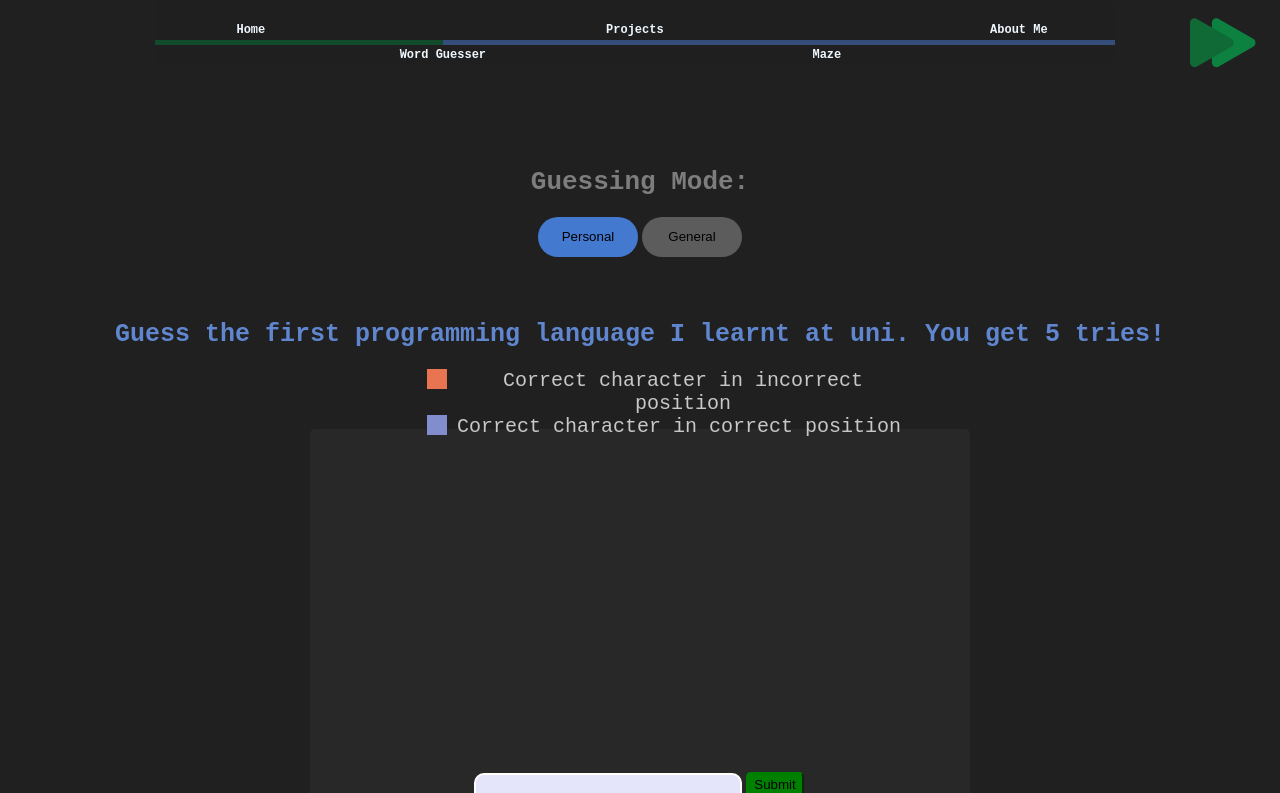
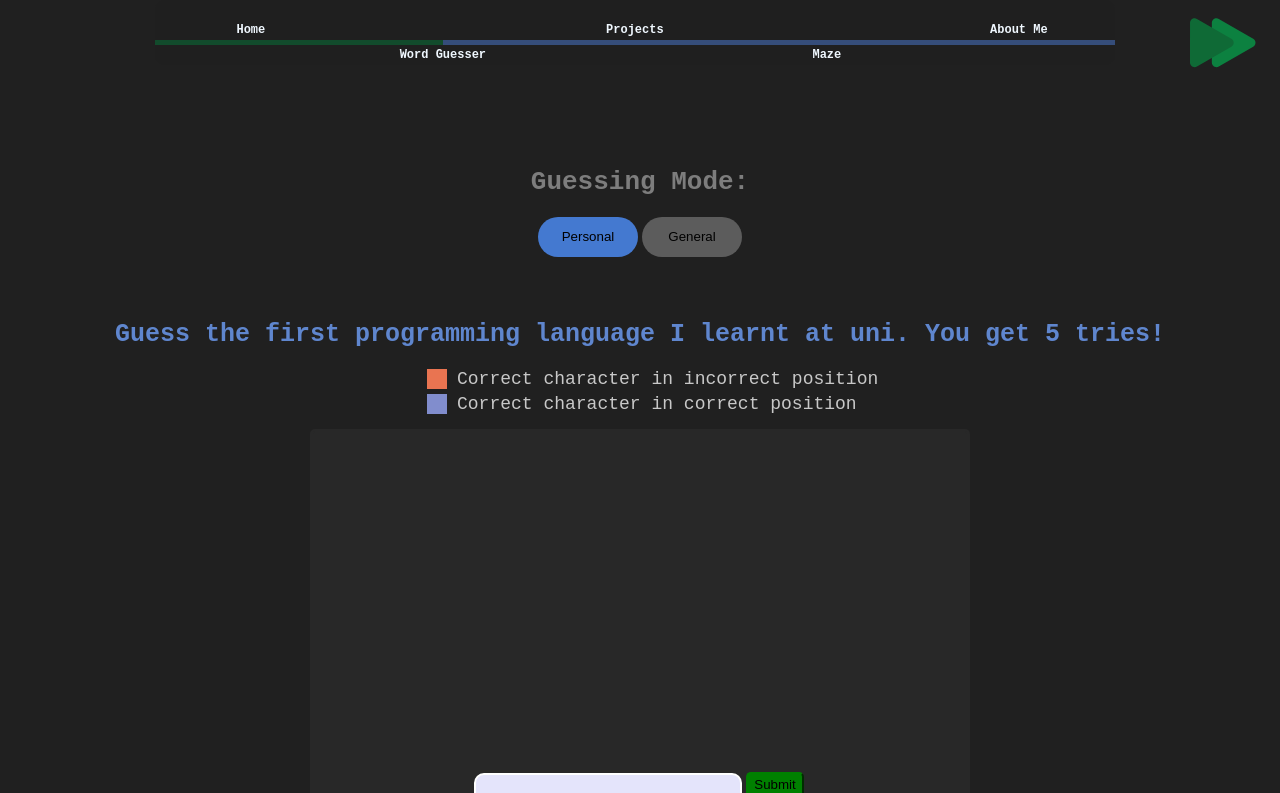
Before and after one commit to DarioKillenberger/portfolio_website, a React (Create React App) app: page /wordGuess in a window 1280 px wide. Shown: the top 793 px of the page. Built offline with nearby package versions, Linux system fonts and the light colour scheme.

Commit message:
minor fixes for safari/webview =[

```diff
--- a/src/css/Components.css
+++ b/src/css/Components.css
@@ -5,6 +5,7 @@
     border-color: green;
     border-radius: 5px;
     justify-self: end;
+    color: black;
 }
 
 .playBtn {
--- a/src/css/WordGuesser.css
+++ b/src/css/WordGuesser.css
@@ -40,7 +40,7 @@
 .legendText {
     justify-self: start;
     color: rgb(200, 200, 200);
-    font-size: 20px;
+    font-size: 18px;
     margin: 0px;
     margin-left: 10px;
 }
```
